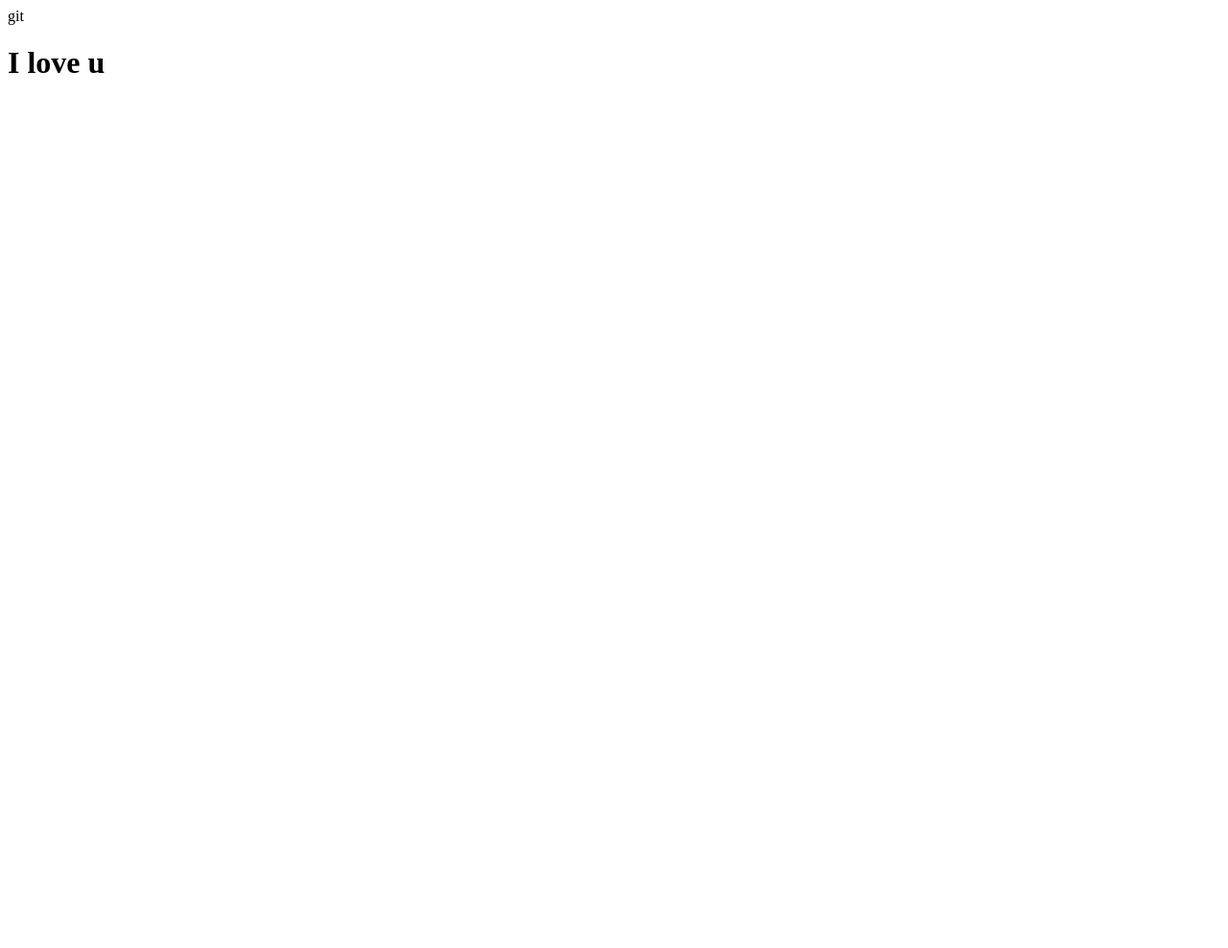
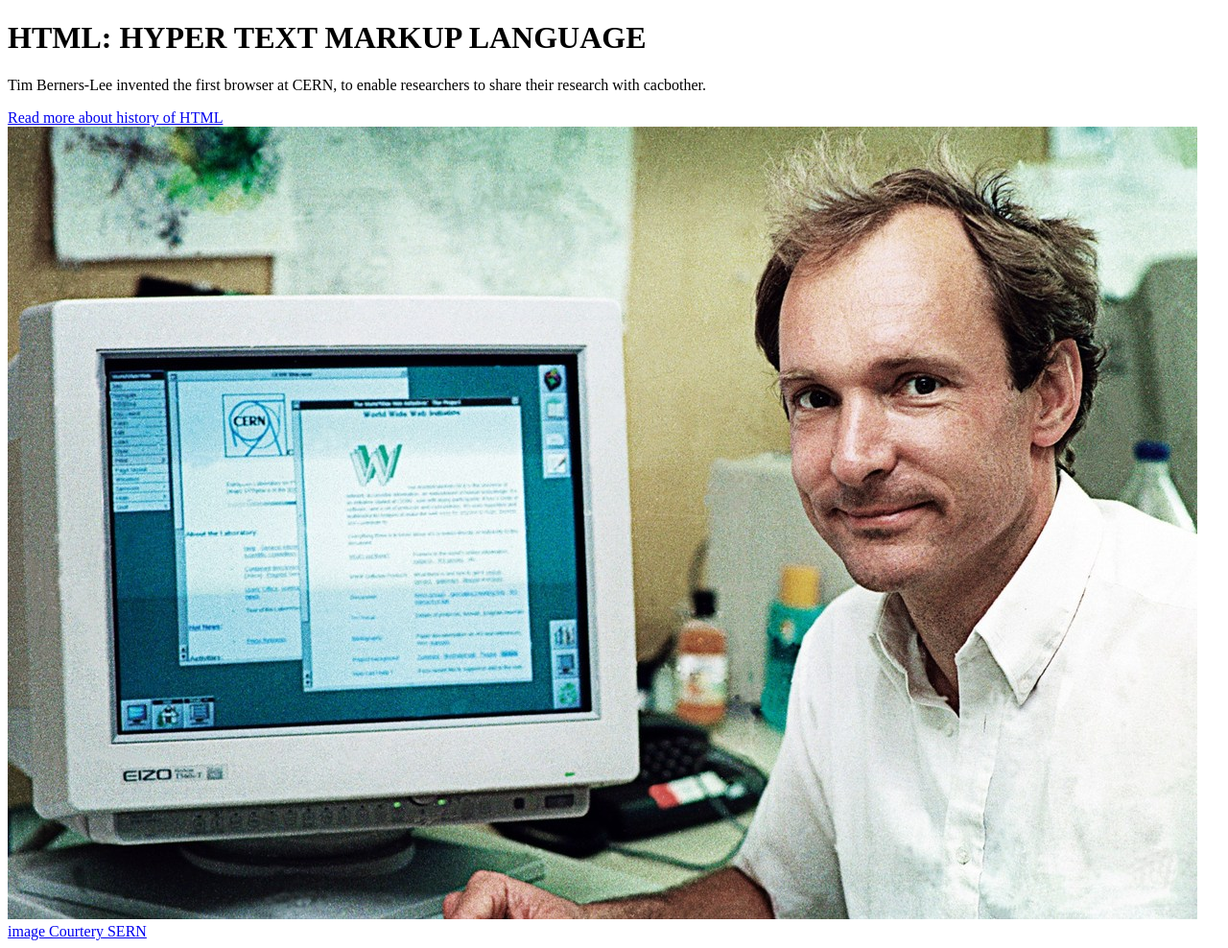
Before and after one commit to dinhquocnhatIT/CGmodule1, a plain HTML site: page Module1/git & html/index.html in a window 1280 px wide. Shown: the whole page at 96% size. Before the commit the page ends 800 px from the top, so only its background shows below. Drawn offline with Linux system fonts and the light colour scheme.

Commit message:
use html

```diff
--- a/Module1/git & html/index.html
+++ b/Module1/git & html/index.html
@@ -1,4 +1,4 @@
-git <!DOCTYPE html>
+ <!DOCTYPE html>
 <html lang="en">
 <head>
     <meta charset="UTF-8">
@@ -7,11 +7,11 @@ git <!DOCTYPE html>
     <title>Git & HTML</title>
 </head>
 <body>
-    <div id="main">
-        <div id="header">
 
-        </div>
-    </div>
-    <h1>I love u</h1>
+    <h1>HTML: HYPER TEXT MARKUP LANGUAGE</h1>
+    <P>Tim Berners-Lee invented the first browser at CERN, to enable researchers to share their research with cacbother.</P>
+    <a href="#">Read more about history of HTML</a>
+    <div class="img"><img src="./nguoi-phat-minh-mang-toan-cau-2-1576571752.jpg" alt="Tim"></div>
+    <a href="#">image Courtery SERN</a>
 </body>
 </html>
```
Also changed, not shown: Module1/git & html/nguoi-phat-minh-mang-toan-cau-2-1576571752.jpg (added).
